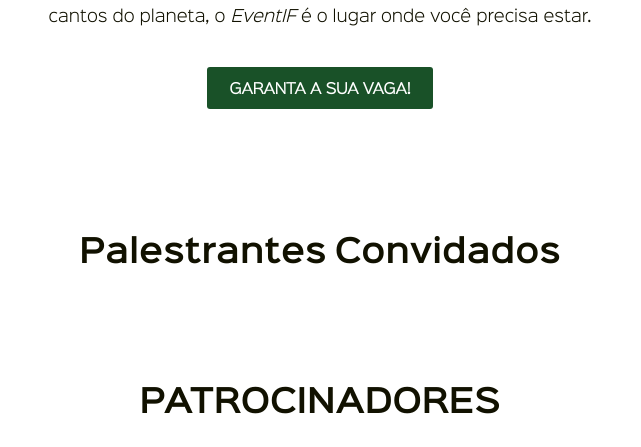
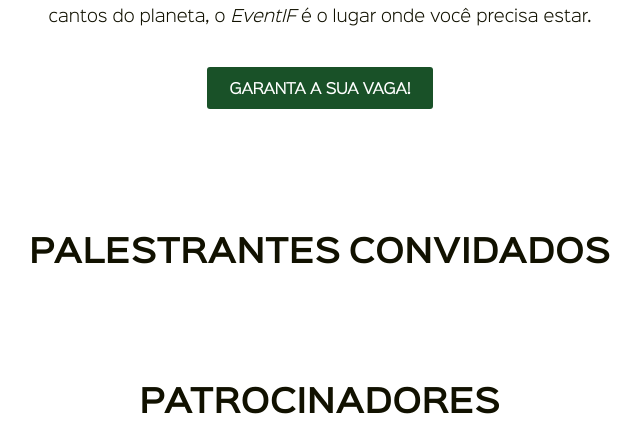
Before and after one commit to Fegaso/eventif, a Django app: template templates/index.html in a window 1280 px wide. Shown: the part 846-1293 px from the top of the page, without its empty margins (320-961 px from the left). Run offline with Django 5.2, Linux system fonts and the light colour scheme; the template is opened without the code that fills it, so the values that code supplies are empty; some libraries are stand-ins or nearby versions.

Commit message:
Keynote Speakers Pt. 3

```diff
--- a/core/static/css/main.css
+++ b/core/static/css/main.css
@@ -361,4 +361,13 @@ section header h2 {
     background-color: #dff0d8;
     border-color: #d0e9c6;
 }
+
+.speakers h2 {
+    text-transform: uppercase;
+}
+
+.speakers img {
+    width: 200px;
+    border-radius: 100%;
+}
 /* Fim Customização */
```
